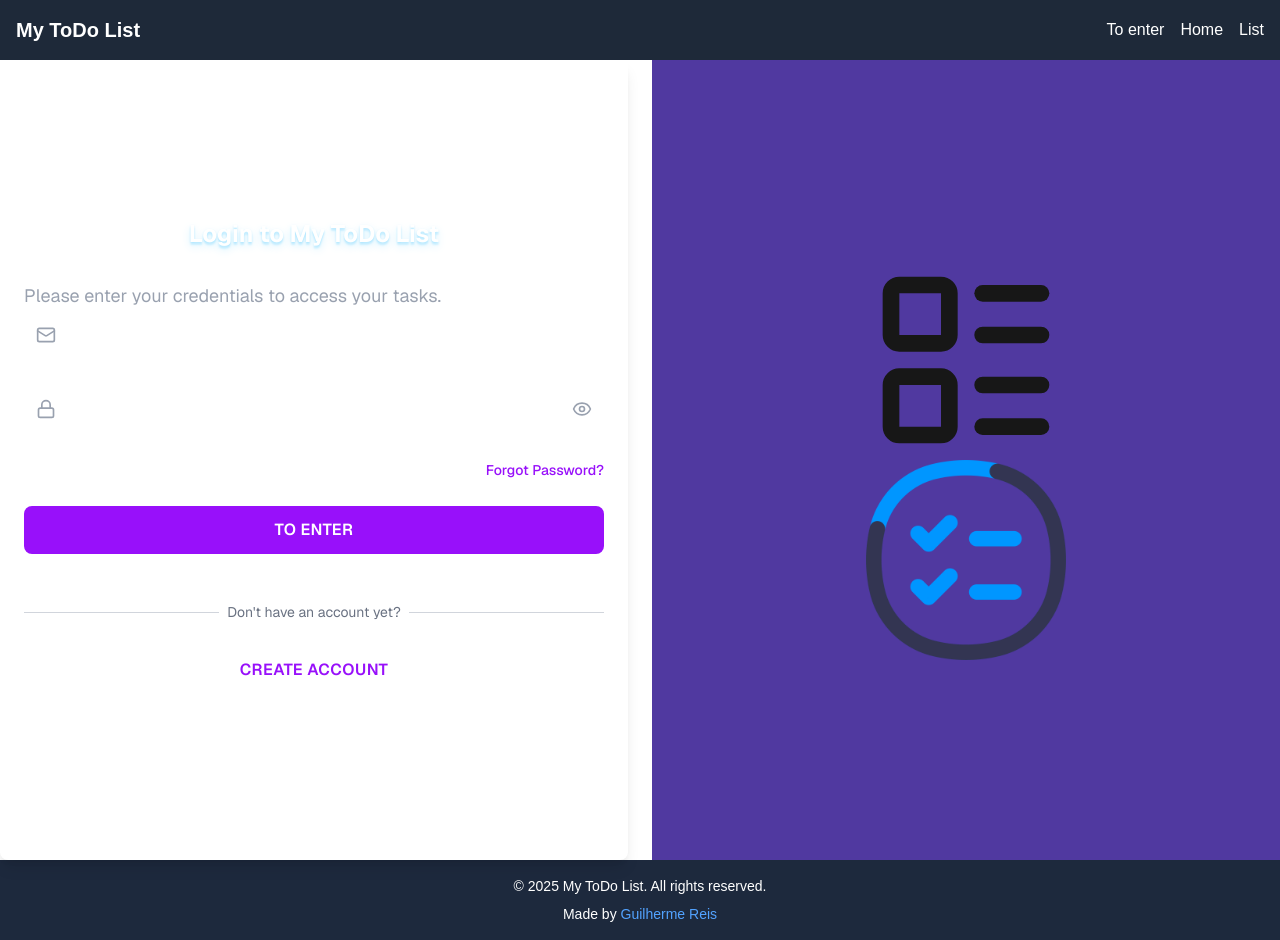
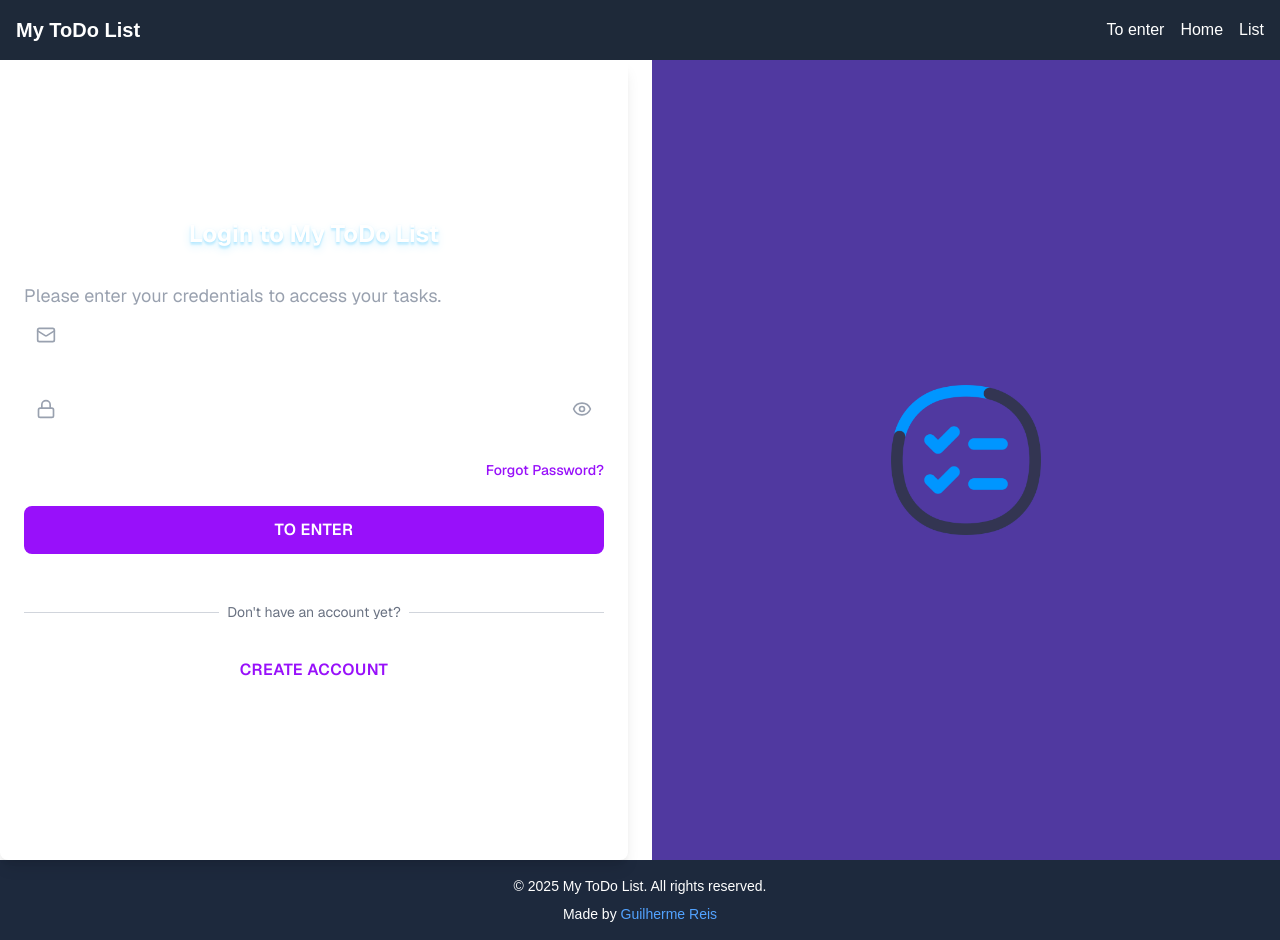
Before and after one commit to Guilherme-210/ToDo-List-Next-and-Node, a Next.js app in the folder frontend/: page /login in a window 1280 px wide. Built offline with nearby package versions, Linux system fonts and the light colour scheme.

Commit message:
feat(LoginPage): Componentization of login page elements

```diff
--- a/frontend/src/app/login/page.tsx
+++ b/frontend/src/app/login/page.tsx
@@ -1,15 +1,10 @@
 "use client"
 
-import { useState } from "react"
-import { Eye, EyeOff, Mail, Lock, LayoutList } from "lucide-react"
 import SectionHeader from "@/components/SectionHeader"
-import InputLabel from "@/components/InputLabel"
-import TodoListLogin from "./images/TodoListLogin.png"
-import Image from "next/image"
+import LoginForm from "@/components/LoginForm"
+import LoginAside from "@/components/LoginAside"
 
 export default function LoginPage() {
-  const [showPassword, setShowPassword] = useState(true)
-
   return (
     <main className="grid grid-cols-2 max-md:grid-cols-1 gap-6 justify-center p-0 min-h-screen font-[family-name:var(--font-geist-sans)]">
       <SectionHeader
@@ -22,95 +17,10 @@ export default function LoginPage() {
           <p className="text-lg text-gray-400 text-center sm:text-left">
             Please enter your credentials to access your tasks.
           </p>
-
-          {/* Form */}
-          <form className="w-full space-y-6">
-            <div>
-              <div className="relative">
-                <div className="absolute inset-y-0 left-0 pl-3 flex items-center pointer-events-none">
-                  <Mail className="h-5 w-5 text-gray-400" />
-                </div>
-                <InputLabel
-                  isLabel={false}
-                  label=""
-                  type="email"
-                  placeholder="E-mail"
-                />
-              </div>
-            </div>
-
-            <div>
-              <div className="relative">
-                <div className="absolute inset-y-0 left-0 pl-3 flex items-center pointer-events-none">
-                  <Lock className="h-5 w-5 text-gray-400" />
-                </div>
-                <InputLabel
-                  isLabel={false}
-                  label=""
-                  type={showPassword ? "password" : "text"}
-                  placeholder="Password"
-                />
-                <button
-                  type="button"
-                  className="absolute inset-y-0 right-0 pr-3 flex items-center"
-                  onClick={() => setShowPassword(!showPassword)}
-                >
-                  {showPassword ? (
-                    <Eye className="h-5 w-5 text-gray-400 hover:text-gray-600" />
-                  ) : (
-                    <EyeOff className="h-5 w-5 text-gray-400 hover:text-gray-600" />
-                  )}
-                </button>
-              </div>
-            </div>
-
-            <div className="text-right">
-              <a
-                href="#"
-                className="text-purple-600 hover:text-purple-700 text-sm font-medium hover:underline"
-              >
-                Forgot Password?
-              </a>
-            </div>
-
-            <button
-              // type="submit"
-              className="w-full bg-purple-600 hover:bg-purple-700 disabled:bg-gray-300 text-white font-semibold py-3 px-4 rounded-lg transition-colors duration-200 uppercase tracking-wide"
-            >
-              To enter
-            </button>
-
-            <div className="relative my-6">
-              <div className="absolute inset-0 flex items-center">
-                <div className="w-full border-t border-gray-300"></div>
-              </div>
-              <div className="relative flex justify-center text-sm">
-                <p className="px-2 bg-white text-gray-500">
-                  {`Don't have an account yet?`}
-                </p>
-              </div>
-            </div>
-
-            <button
-              type="button"
-              className="w-full text-purple-600 hover:bg-purple-50 font-semibold py-3 px-4 rounded-lg transition-colors duration-200 uppercase tracking-wide"
-            >
-              CREATE ACCOUNT
-            </button>
-          </form>
+          <LoginForm />
         </div>
       </SectionHeader>
-
-      <div className="flex flex-col w-full justify-center items-center bg-[#5039a0] ">
-        <LayoutList width={200} height={200} />
-      <Image
-        src={TodoListLogin}
-        alt="Login Illustration"
-        width={200}
-        height={200}
-      />
-      </div>
-
+      <LoginAside />
     </main>
   )
 }
--- /dev/null
+++ b/frontend/src/components/ChecklistIcon/index.tsx
@@ -0,0 +1,22 @@
+/* eslint-disable @next/next/no-img-element */
+// components/ChecklistIcon.tsx
+// import Image from "next/image"
+
+export default function ChecklistIcon({
+  Width = 150,
+  Height = 150,
+}: {
+  Width?: number
+  Height?: number
+}) {
+  return (
+    <div className="flex flex-col items-center gap-2 hover:scale-105 transition-transform">
+      <img
+        src="/images/checklist-icon.png"
+        alt="Ícone de checklist"
+        width={Width}
+        height={Height}
+      />
+    </div>
+  )
+}
--- /dev/null
+++ b/frontend/src/components/LoginAside/index.tsx
@@ -0,0 +1,9 @@
+import ChecklistIcon from "@/components/ChecklistIcon"
+
+export default function LoginAside() {
+  return (
+    <div className="flex flex-col w-full justify-center items-center bg-[#5039a0] ">
+      <ChecklistIcon />
+    </div>
+  )
+}
--- /dev/null
+++ b/frontend/src/components/LoginForm/index.tsx
@@ -0,0 +1,81 @@
+import { useState } from "react"
+import { Eye, EyeOff, Mail, Lock } from "lucide-react"
+import InputLabel from "@/components/InputLabel"
+
+export default function LoginForm() {
+  const [showPassword, setShowPassword] = useState(true)
+
+  return (
+    <form className="w-full space-y-6">
+      <div>
+        <div className="relative">
+          <div className="absolute inset-y-0 left-0 pl-3 flex items-center pointer-events-none">
+            <Mail className="h-5 w-5 text-gray-400" />
+          </div>
+          <InputLabel
+            isLabel={false}
+            label=""
+            type="email"
+            placeholder="E-mail"
+          />
+        </div>
+      </div>
+
+      <div>
+        <div className="relative">
+          <div className="absolute inset-y-0 left-0 pl-3 flex items-center pointer-events-none">
+            <Lock className="h-5 w-5 text-gray-400" />
+          </div>
+          <InputLabel
+            isLabel={false}
+            label=""
+            type={showPassword ? "password" : "text"}
+            placeholder="Password"
+          />
+          <button
+            type="button"
+            className="absolute inset-y-0 right-0 pr-3 flex items-center"
+            onClick={() => setShowPassword(!showPassword)}
+          >
+            {showPassword ? (
+              <Eye className="h-5 w-5 text-gray-400 hover:text-gray-600" />
+            ) : (
+              <EyeOff className="h-5 w-5 text-gray-400 hover:text-gray-600" />
+            )}
+          </button>
+        </div>
+      </div>
+
+      <div className="text-right">
+        <a
+          href="#"
+          className="text-purple-600 hover:text-purple-700 text-sm font-medium hover:underline"
+        >
+          Forgot Password?
+        </a>
+      </div>
+
+      <button className="w-full bg-purple-600 hover:bg-purple-700 disabled:bg-gray-300 text-white font-semibold py-3 px-4 rounded-lg transition-colors duration-200 uppercase tracking-wide">
+        To enter
+      </button>
+
+      <div className="relative my-6">
+        <div className="absolute inset-0 flex items-center">
+          <div className="w-full border-t border-gray-300"></div>
+        </div>
+        <div className="relative flex justify-center text-sm">
+          <p className="px-2 bg-white text-gray-500">
+            {`Don't have an account yet?`}
+          </p>
+        </div>
+      </div>
+
+      <button
+        type="button"
+        className="w-full text-purple-600 hover:bg-purple-50 font-semibold py-3 px-4 rounded-lg transition-colors duration-200 uppercase tracking-wide"
+      >
+        CREATE ACCOUNT
+      </button>
+    </form>
+  )
+}
```
Also changed, not shown: frontend/public/images/checklist-icon.png (renamed from frontend/src/app/login/images/TodoListLogin.png), 1 other file (tests, documents, lock files or other folders).
